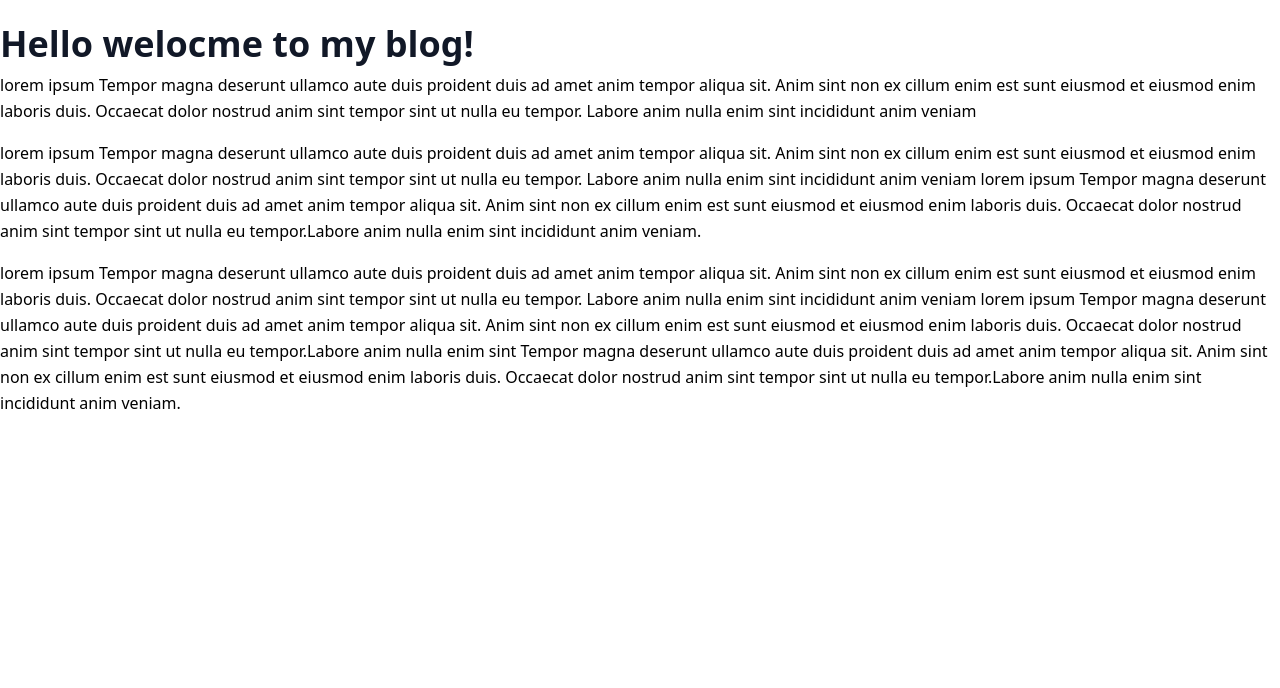
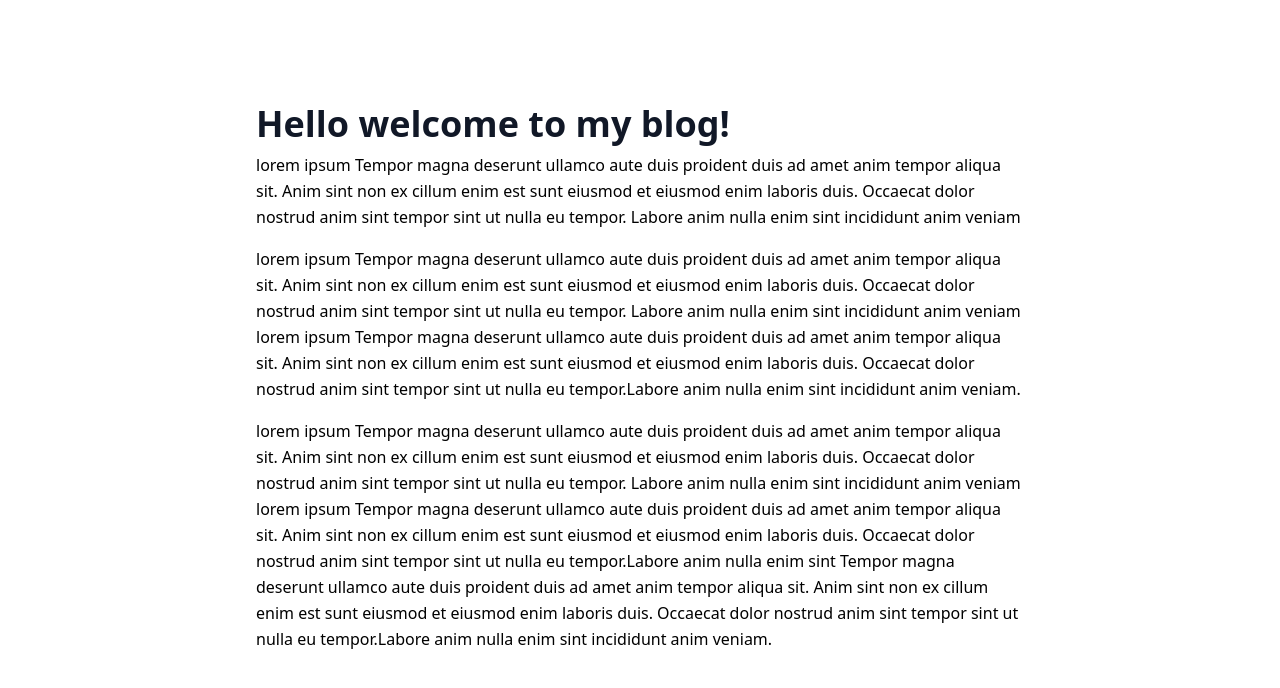
Before and after one commit to Eric-Durr/MERN-Stack-Blog, a React (Create React App) app in the folder blog/: page / in a window 1280 px wide. Shown: the top 688 px of the page. Built offline with nearby package versions, Linux system fonts and the light colour scheme.

Commit message:
Now react-router-dom is working

```diff
--- a/blog/src/App.js
+++ b/blog/src/App.js
@@ -1,12 +1,18 @@
 import Home from "./pages/Home"
-import {BrowserRouter as Router, Switch, Route} from "react-router-dom";
+import {
+  BrowserRouter as Router,
+  Routes,
+  Route,
+  } from "react-router-dom";
 
 function App() {
   return (
     <Router>
-          <Route exact path="/">
-            <Home />
-          </Route>
+      <div className="max-w-screen-md mx-auto pt-20">
+        <Routes>
+          <Route exact path="/" element={ <Home/> }/>
+        </Routes>
+      </div>
     </Router>
   );
 }
--- a/blog/src/pages/Home.js
+++ b/blog/src/pages/Home.js
@@ -4,7 +4,7 @@ const Home = () => {
   return (
     <div className="mb-20">
       <h1 className="sm:text-4xl text-2xl font-bold mt-6 mb-2 text-gray-900">
-        Hello welocme to my blog!
+        Hello welcome to my blog!
       </h1>
       <p className="mx-auto leading-relaxed text-base mb-4">
         lorem ipsum Tempor magna deserunt ullamco aute duis proident
```
